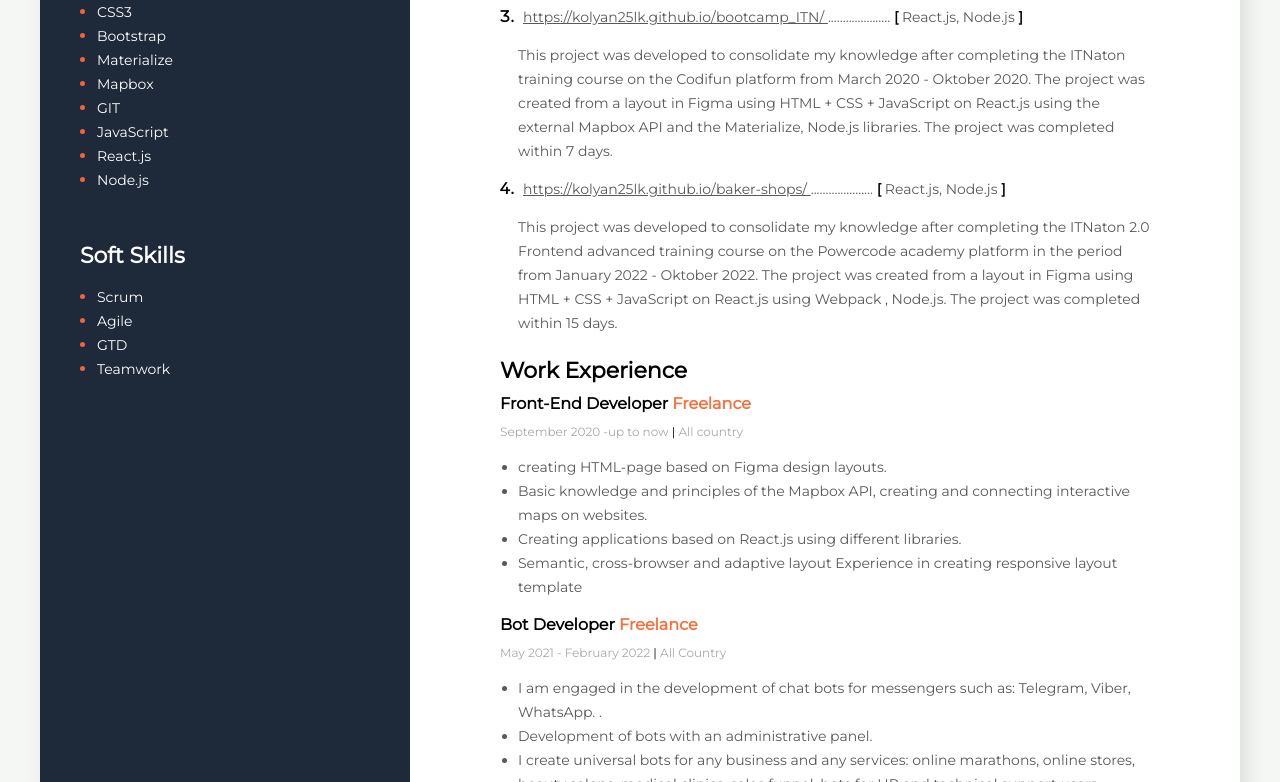
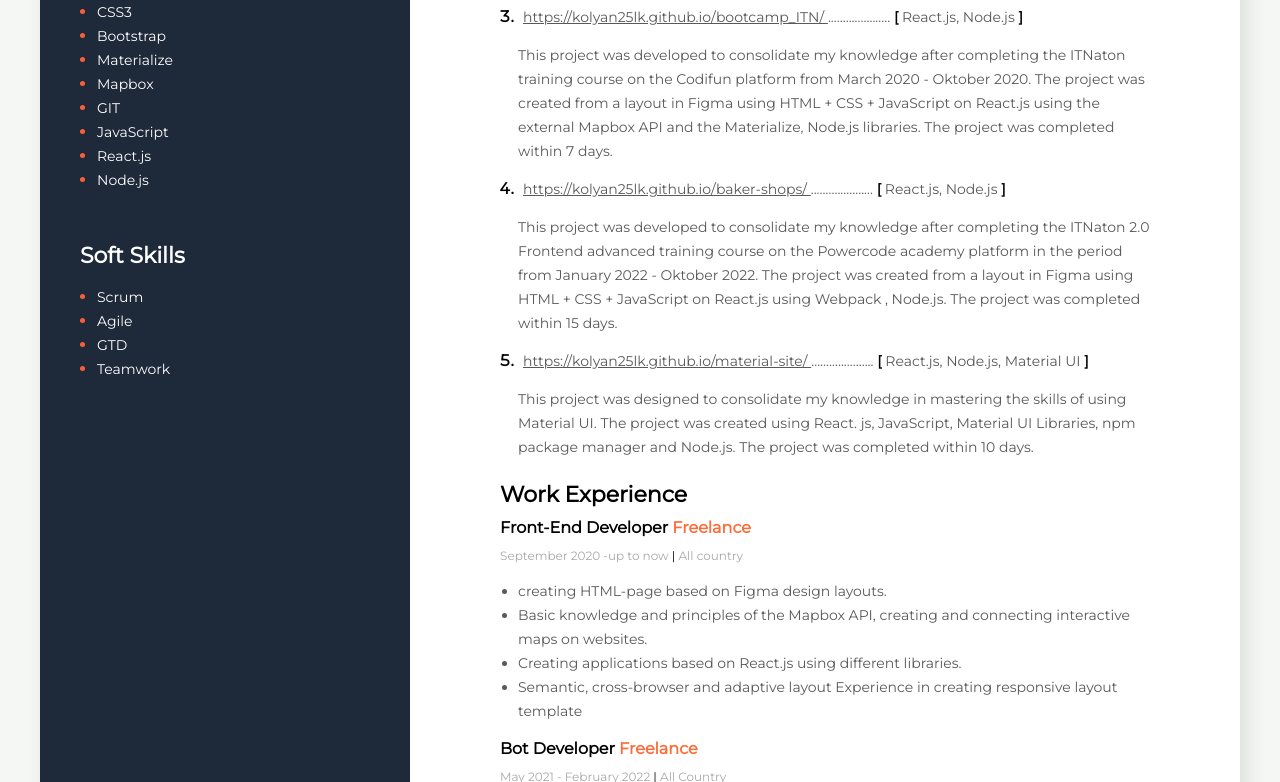
Before and after one commit to kolyan25lk/Resume-Nik_Dov, a plain HTML site: page index.html in a window 1280 px wide. Shown: the part 726-1508 px from the top of the page. Drawn offline with Linux system fonts and the light colour scheme.

Commit message:
Update. resume 27.01
Update. resume 27.01

```diff
--- a/index.html
+++ b/index.html
@@ -22,7 +22,7 @@
                         <div class="about-me-section">
                         <h2 class="about-me-profession">Front-End Developer </h2>
                         <h3 class="main-content-title">2+ years of development JS, React.js, Node.js
-                          <br>  7+ completed projects</h2>
+                          <br>  6+ completed projects</h2>
 
                         <h1 class="about-me-name">Nikolay Dovgiy</h1>
 
@@ -78,6 +78,18 @@
         <p  class="my-work-experience-duty">
             This project was developed to consolidate my knowledge after completing the ITNaton 2.0 Frontend advanced training course on the Powercode academy platform in the period from January 2022 - Oktober 2022. The project was created from a layout in Figma using HTML + CSS + JavaScript on React.js using Webpack , Node.js. The project was completed within 15 days.
         </p>
+</li>
+
+<li class="my-projects-item">
+    <span class="my-projects-text">
+    <a href="https://kolyan25lk.github.io/material-site/" class="my-projects-link"> https://kolyan25lk.github.io/material-site/ </a>
+     .....................
+
+    <span class="my-projects-bracket">[</span> React.js, Node.js, Material UI <span class="my-projects-bracket">]</span></span>
+    </span>
+    <p  class="my-work-experience-duty">
+        This project was designed to consolidate my knowledge in mastering the skills of using Material UI. The project was created using React. js, JavaScript, Material UI Libraries, npm package manager and Node.js. The project was completed within 10 days.
+    </p>
 </li>
 
                         </ol>
```
